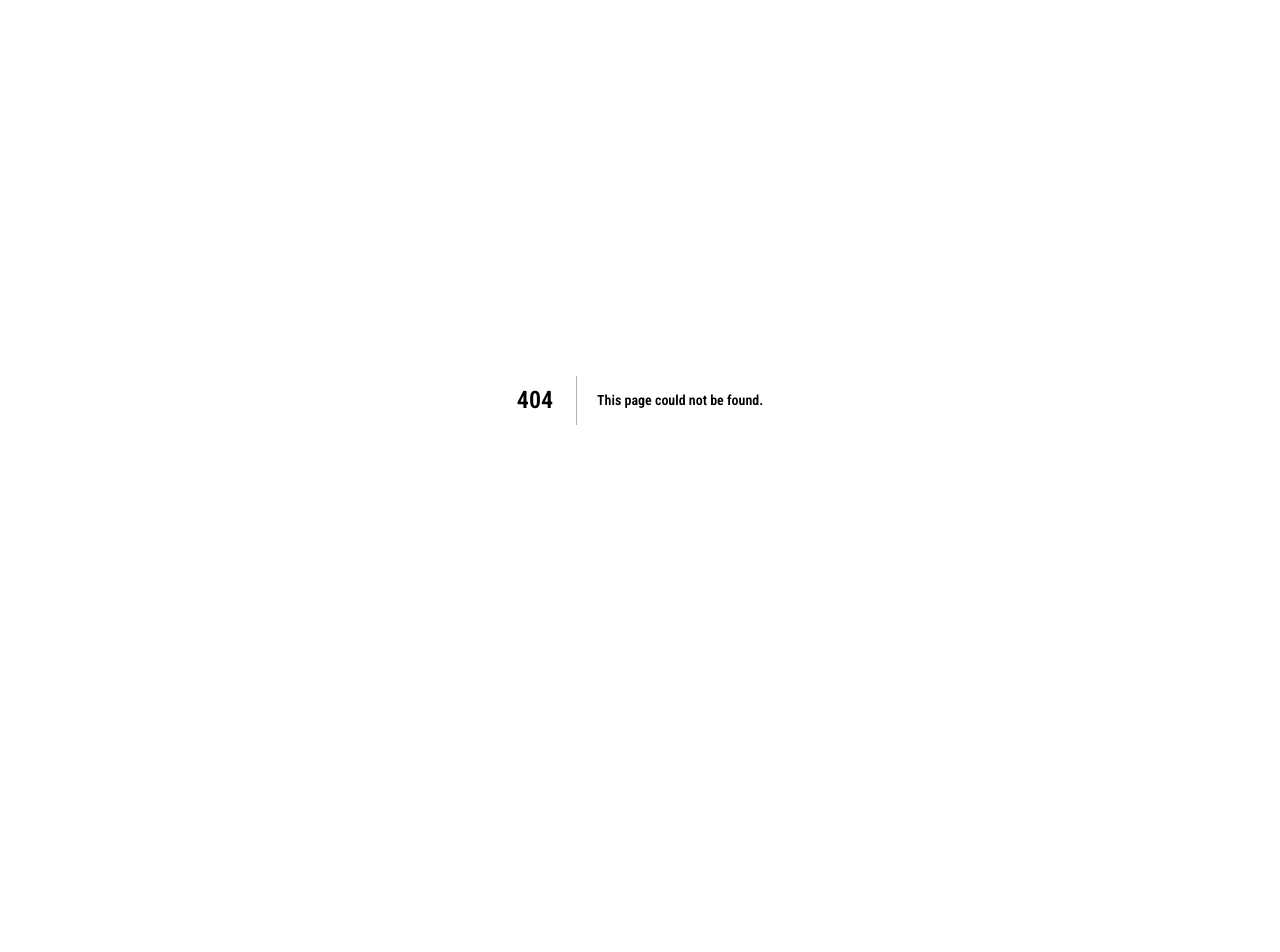
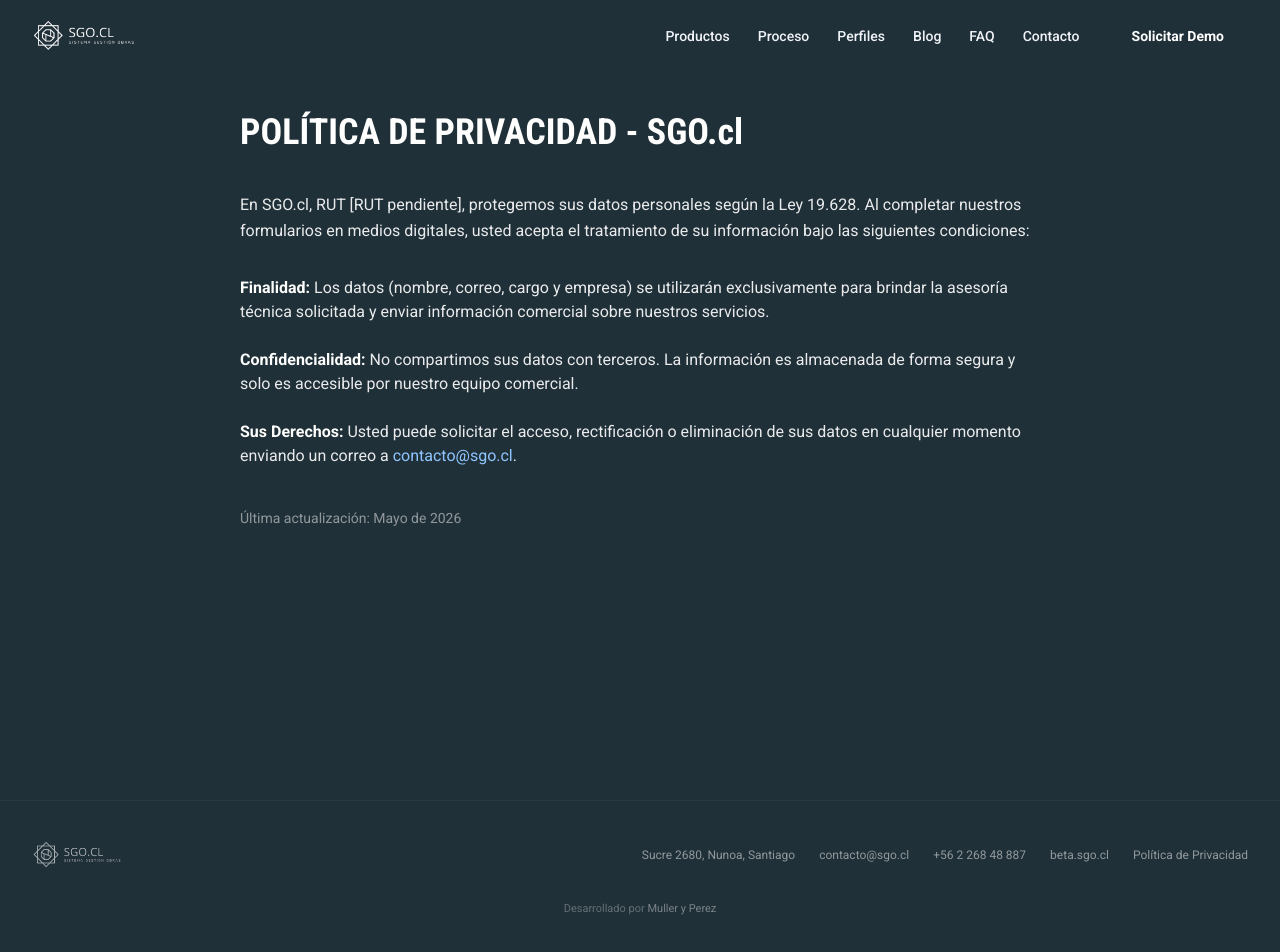
Before and after one commit to myp202021/sgo-landing, a Next.js app: page /v1/politica-de-privacidad in a window 1280 px wide. Before the commit this address had no page. Shown: the top 952 px of the page. Before the commit the page ends 800 px from the top, so only its background shows below. Built offline with nearby package versions, Linux system fonts and the light colour scheme.

Commit message:
v1: agregar pagina politica de privacidad

```diff
--- /dev/null
+++ b/app/v1/politica-de-privacidad/page.tsx
@@ -0,0 +1,60 @@
+import type { Metadata } from "next";
+import Navbar from "../../../components-v1/Navbar";
+import Footer from "../../../components-v1/Footer";
+
+export const metadata: Metadata = {
+  title: "Política de Privacidad — SGO.cl",
+};
+
+export default function PoliticaDePrivacidad() {
+  return (
+    <>
+      <Navbar />
+      <main className="bg-navy min-h-screen pt-28 pb-20 px-4">
+        <div className="max-w-[800px] mx-auto text-white/90">
+          <h1 className="text-3xl sm:text-4xl font-bold text-white mb-10">
+            POLÍTICA DE PRIVACIDAD - SGO.cl
+          </h1>
+
+          <p className="mb-8 leading-relaxed">
+            En SGO.cl, RUT [RUT pendiente], protegemos sus datos personales
+            según la Ley 19.628. Al completar nuestros formularios en medios
+            digitales, usted acepta el tratamiento de su información bajo las
+            siguientes condiciones:
+          </p>
+
+          <ul className="space-y-6 mb-10">
+            <li>
+              <strong className="text-white">Finalidad:</strong> Los datos
+              (nombre, correo, cargo y empresa) se utilizarán exclusivamente
+              para brindar la asesoría técnica solicitada y enviar información
+              comercial sobre nuestros servicios.
+            </li>
+            <li>
+              <strong className="text-white">Confidencialidad:</strong> No
+              compartimos sus datos con terceros. La información es almacenada
+              de forma segura y solo es accesible por nuestro equipo comercial.
+            </li>
+            <li>
+              <strong className="text-white">Sus Derechos:</strong> Usted puede
+              solicitar el acceso, rectificación o eliminación de sus datos en
+              cualquier momento enviando un correo a{" "}
+              <a
+                href="mailto:contacto@sgo.cl"
+                className="text-blue-300 hover:underline"
+              >
+                contacto@sgo.cl
+              </a>
+              .
+            </li>
+          </ul>
+
+          <p className="text-sm text-white/50">
+            Última actualización: Mayo de 2026
+          </p>
+        </div>
+      </main>
+      <Footer />
+    </>
+  );
+}
--- a/components-v1/Footer.tsx
+++ b/components-v1/Footer.tsx
@@ -33,6 +33,12 @@
             >
               beta.sgo.cl
             </a>
+            <a
+              href="/v1/politica-de-privacidad"
+              className="hover:text-blue-300 transition-colors"
+            >
+              Política de Privacidad
+            </a>
           </div>
         </div>
 
```
